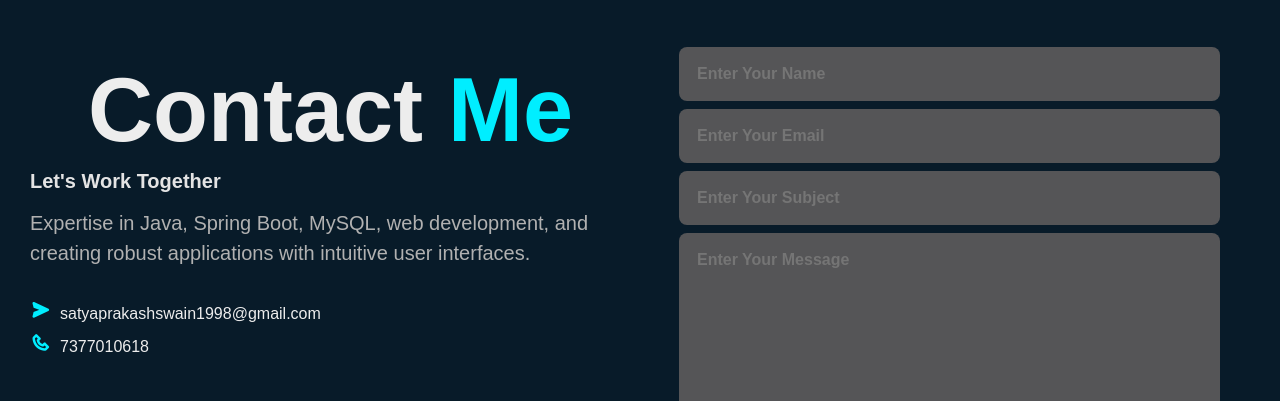
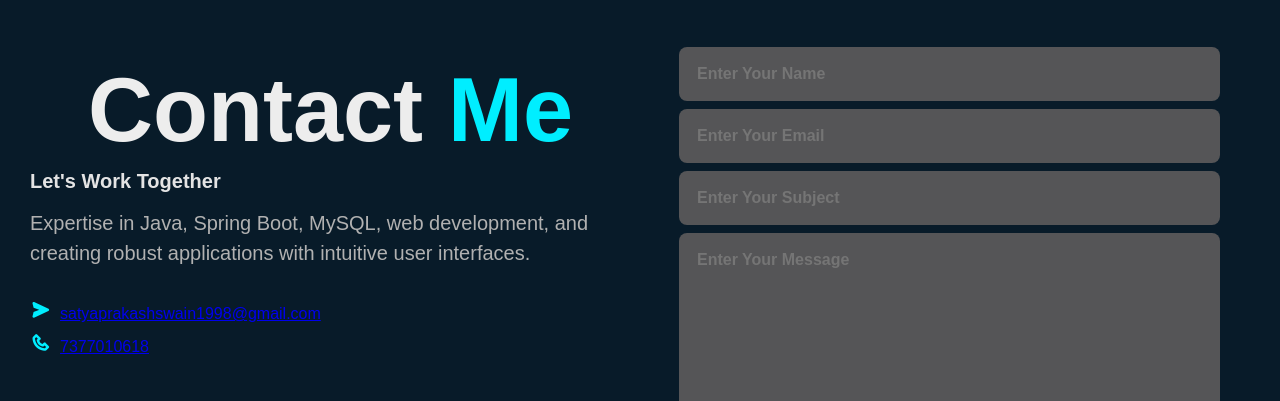
Before and after one commit to SATYAPRAKASHSWAIN/my-portfolio, a plain HTML site: page index.html in a window 1280 px wide. Shown: the part 4569-4970 px from the top of the page. Drawn offline with nearby package versions, Linux system fonts and the light colour scheme.

Commit message:
number link

```diff
--- a/index.html
+++ b/index.html
@@ -311,11 +311,14 @@
         </p>
         <div class="contact-list">
           <li>
+            <a href="mailto:satyaprakashswain1998@gmail.com">
             <i class="bx bxs-send" style="margin-right: 10px"></i
             >satyaprakashswain1998@gmail.com
           </li>
           <li>
-            <i class="bx bx-phone" style="margin-right: 10px"></i>7377010618
+            <a href="tel:7377010618">
+            <i class="bx bx-phone" style="margin-right: 10px">
+            </i>7377010618
           </li>
         </div>
         <div class="contact-icons">
```
